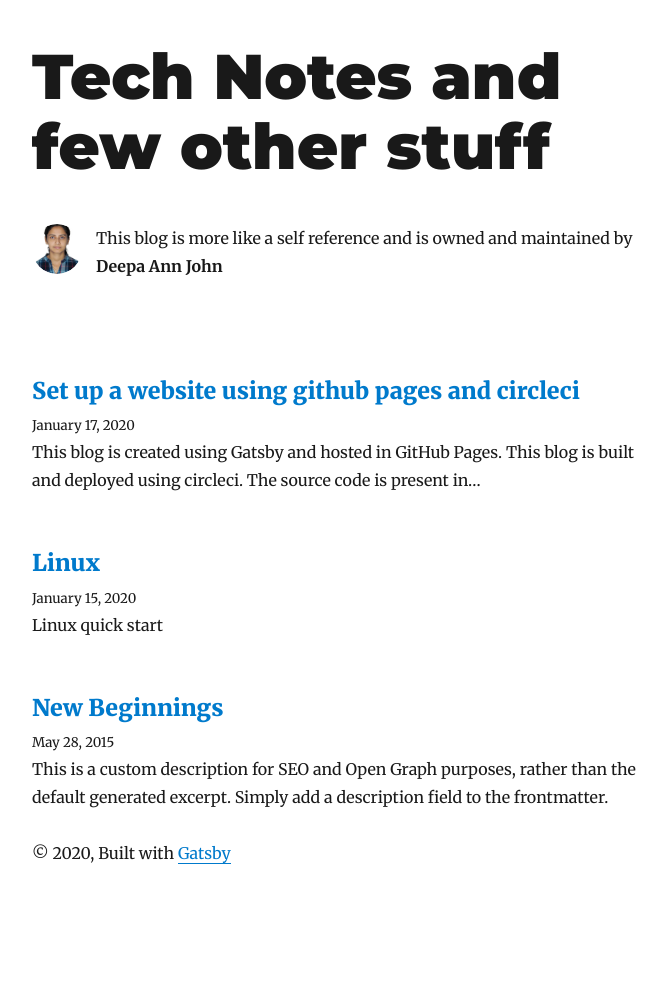
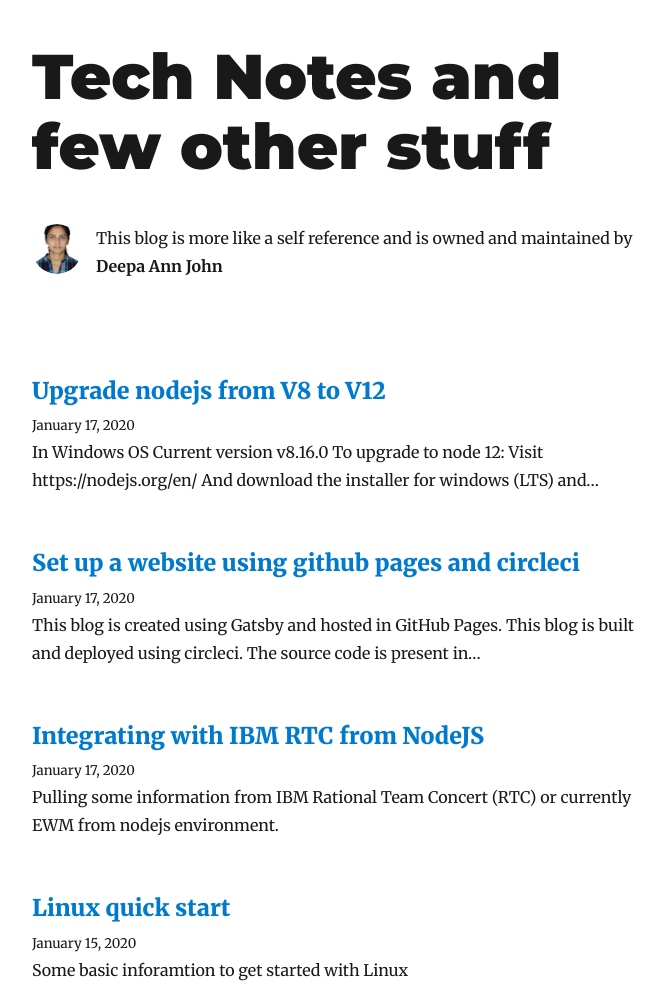
Before and after one commit to deepaannjohn/deepaannjohn.github.io, a Gatsby site in the folder gatsby/: page / in a window 1280 px wide. Shown: the top 987 px of the page, without its empty margins (293-960 px from the left). Before the commit the page ends 909 px from the top, so only its background shows below. Built offline with nearby package versions, Linux system fonts and the light colour scheme; Gatsby itself is replaced by a stand-in of ours; some packages are replaced by stand-ins of ours.

Commit message:
node-upgrade-post

```diff
--- a/gatsby/content/blog/linux/index.md
+++ b/gatsby/content/blog/linux/index.md
@@ -1,10 +1,8 @@
 ---
-title: Linux
+title: Linux quick start
 date: "2020-01-15T22:12:03.284Z"
-description: "Linux quick start"
+description: "Some basic inforamtion to get started with Linux"
 ---
-
-Some basic Linux and a few commands to help beginners in Linux!
 
 **Linux File System**
 All files and diectories including OS directories and files in Linux are under the root directory (/)
--- a/gatsby/content/blog/new-beginnings/index.md
+++ b/gatsby/content/blog/rtc/index.md
@@ -1,7 +1,7 @@
 ---
-title: New Beginnings
-date: "2015-05-28T22:40:32.169Z"
-description: This is a custom description for SEO and Open Graph purposes, rather than the default generated excerpt. Simply add a description field to the frontmatter.
+title: Integrating with IBM RTC from NodeJS
+date: "2020-01-17T22:40:32.169Z"
+description: Pulling some information from IBM Rational Team Concert (RTC) or currently EWM from nodejs environment.
 ---
 
 Far far away, behind the word mountains, far from the countries Vokalia and
--- /dev/null
+++ b/gatsby/content/blog/upgrade-node-js/index.md
@@ -0,0 +1,17 @@
+---
+title: Upgrade nodejs from V8 to V12
+date: "2020-01-17T23:50:37.121Z"
+---
+
+**In Windows OS**
+
+Current version
+v8.16.0
+
+To upgrade to node 12:
+Visit https://nodejs.org/en/
+
+And download the installer for windows (LTS) and install node.js using the installer
+
+Also upgrade npm using npm-windows-upgrade npm package
+I upgraded to 6.12.1
```
